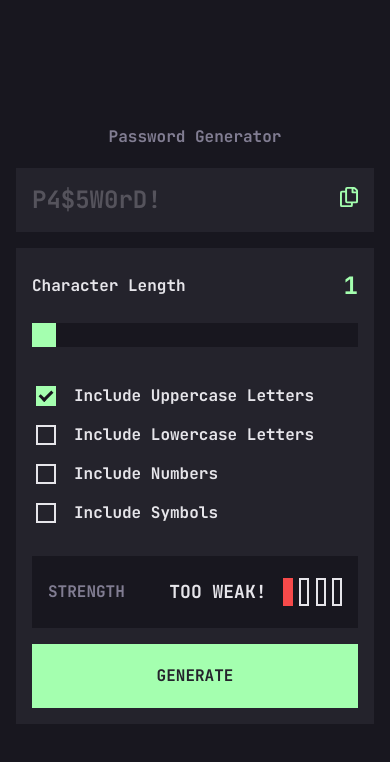
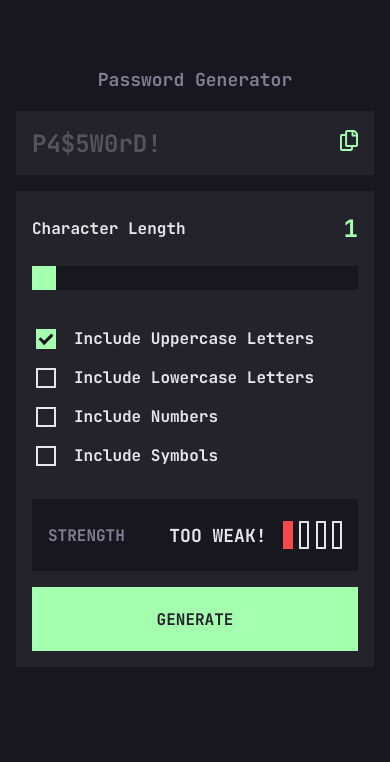
Before and after one commit to shahroz769/random-password-generator, a plain HTML site: page index.html in a window 390 px wide. Drawn offline with Linux system fonts and the light colour scheme.

Commit message:
Fixes for small screens

```diff
--- a/styles.css
+++ b/styles.css
@@ -379,10 +379,6 @@ main {
         font-size: 16px;
     }
 
-    .section-1 h3 {
-        font-size: 16px;
-    }
-
     .section-2 input {
         margin: 16px 0px 16px 16px;
         height: 32px;
@@ -420,6 +416,18 @@ main {
 
 @media screen and (width <=400px) {
     main {
-        margin: 0 16px;
+        margin: 64px 16px 0 16px;
+    }
+
+    body {
+        align-items: flex-start;
+    }
+
+    main{
+        margin-top: 64px;
+    }
+
+    .section-1 h3 {
+        font-size: 18px;
     }
 }
```
